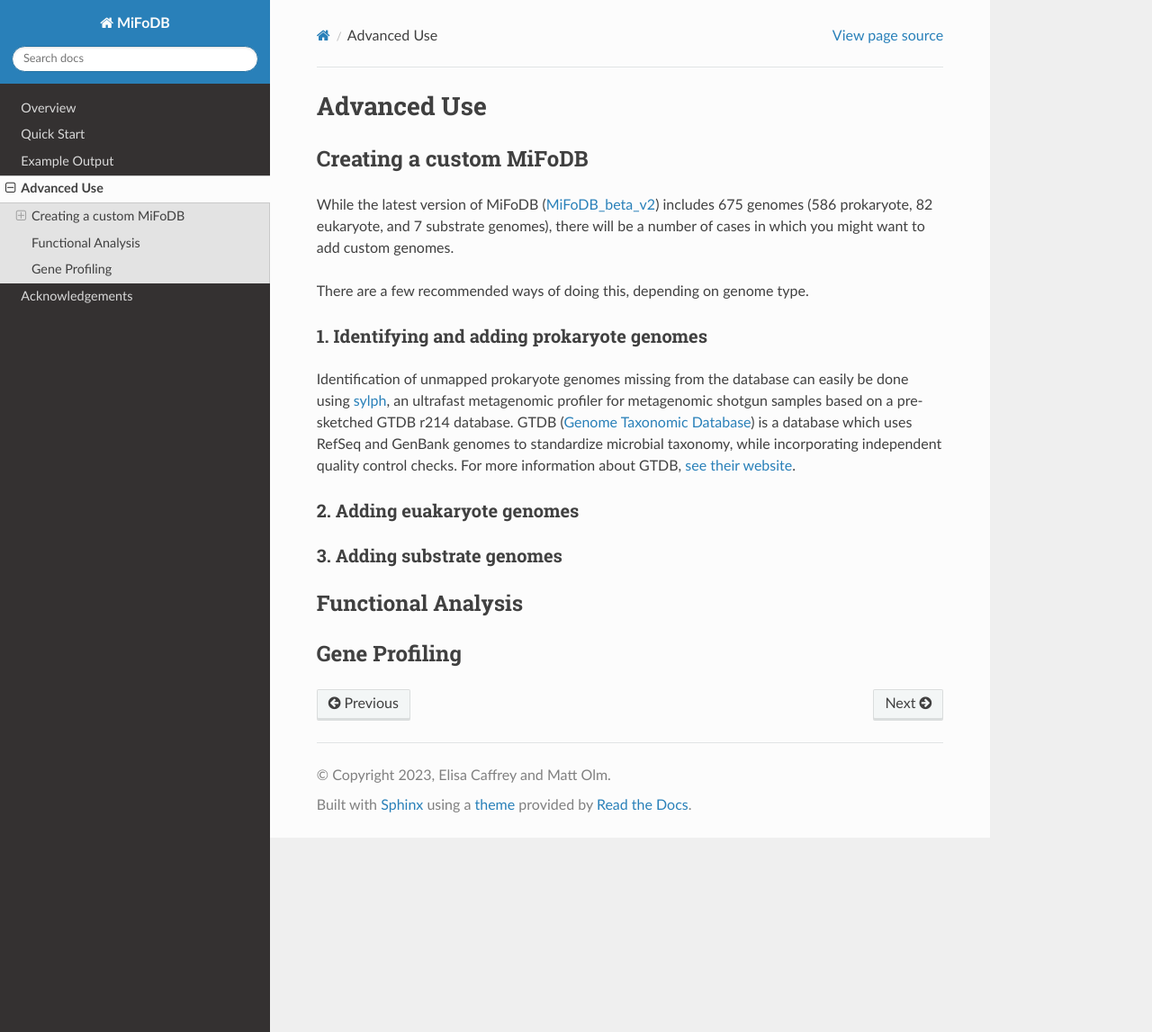
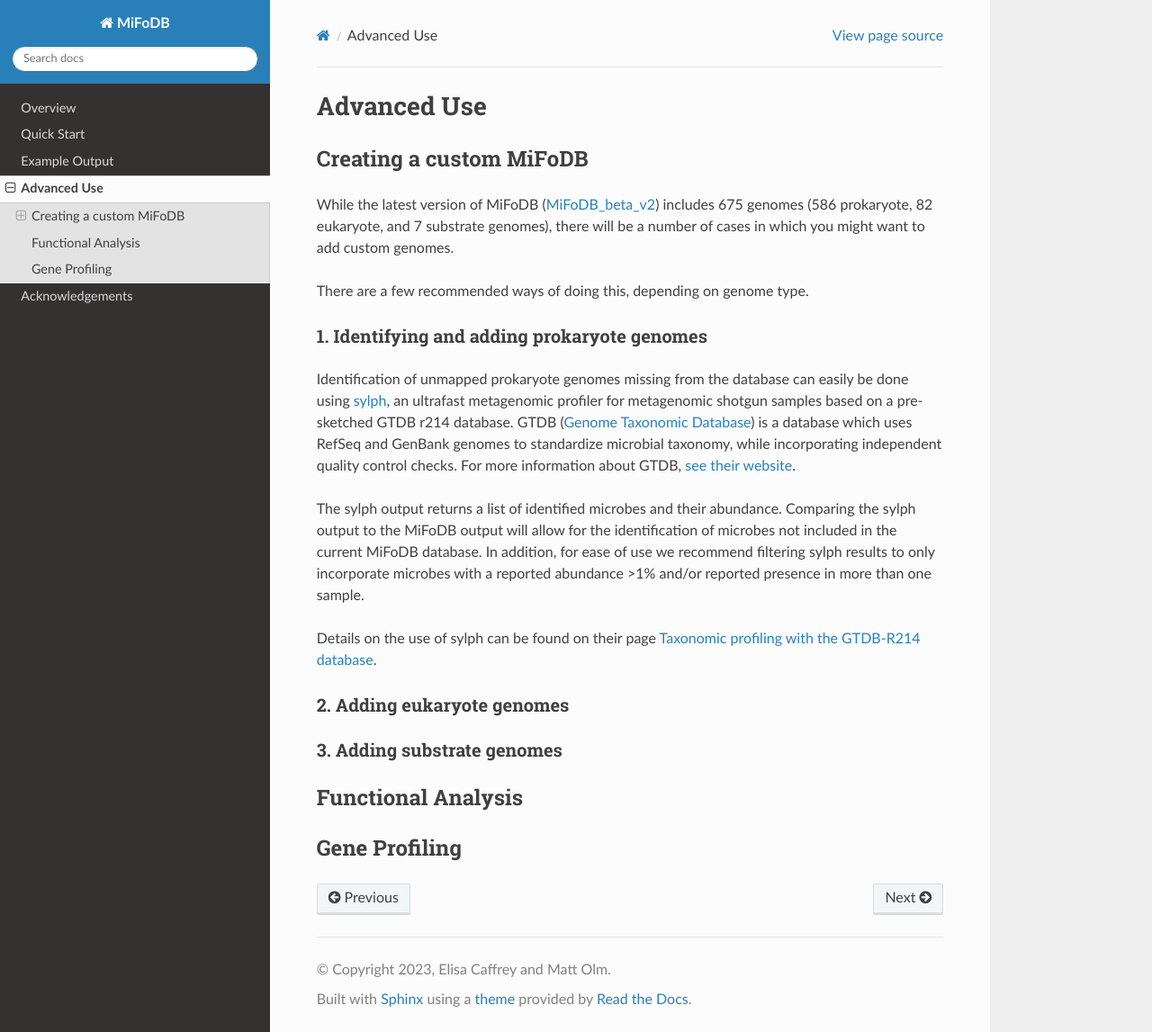
Before and after one commit to elisacaffrey/MiFoDB, a Sphinx documentation site: the page built from docs/source/advanced_use.rst, in a window 1280 px wide and 1147 px high. Shown: the whole window at 90% size. Built offline with Sphinx 7.4.7 and the Read the Docs theme 2.0.0, drawn with Linux system fonts in a browser that asks for light colours.

Commit message:
Update advanced_use.rst

```diff
--- a/docs/source/advanced_use.rst
+++ b/docs/source/advanced_use.rst
@@ -11,9 +11,15 @@ There are a few recommended ways of doing this, depending on genome type.
 ++++++++++++++++++++++++++++++++++++++++++++++++++++++
 Identification of unmapped prokaryote genomes missing from the database can easily be done using `sylph <https://github.com/bluenote-1577/sylph>`_, an ultrafast metagenomic profiler for metagenomic shotgun samples based on a pre-sketched GTDB r214 database. GTDB (`Genome Taxonomic Database <https://gtdb.ecogenomic.org/>`_) is a database which uses RefSeq and GenBank genomes to standardize microbial taxonomy, while incorporating independent quality control checks. For more information about GTDB, `see their website <https://gtdb.ecogenomic.org/about>`_.
 
+The sylph output returns a list of identified microbes and their abundance. Comparing the sylph output to the MiFoDB output will allow for the identification of microbes not included in the current MiFoDB database. In addition, for ease of use we recommend filtering sylph results to only incorporate microbes with a reported abundance >1% and/or reported presence in more than one sample.
+
+Details on the use of sylph can be found on their page `Taxonomic profiling with the GTDB‐R214 database <https://github.com/bluenote-1577/sylph/wiki/Taxonomic-profiling-with-the-GTDB%E2%80%90R214-database>`_.
 
 
-2. Adding euakaryote genomes
+
+
+
+2. Adding eukaryote genomes
 ++++++++++++++++++++++++++++++++++++++++++++++++++++++
 
 3. Adding substrate genomes
```
